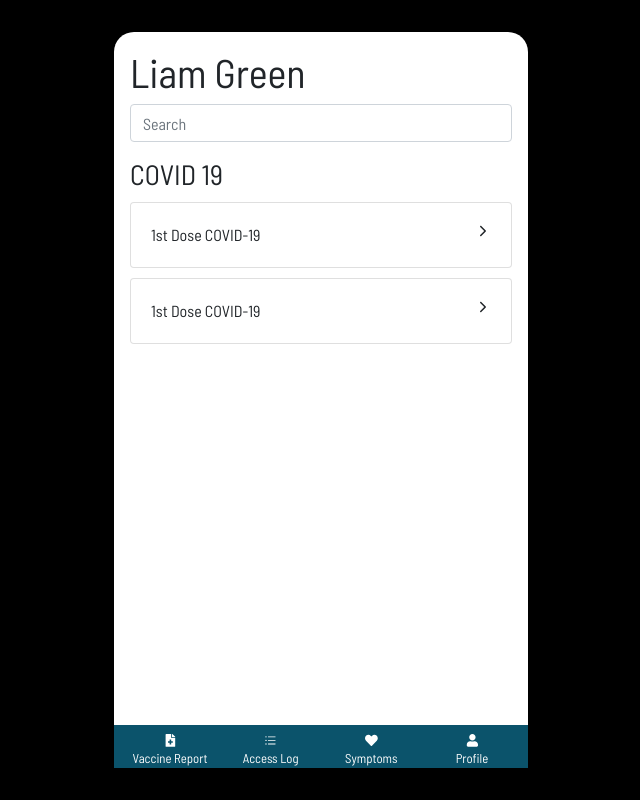
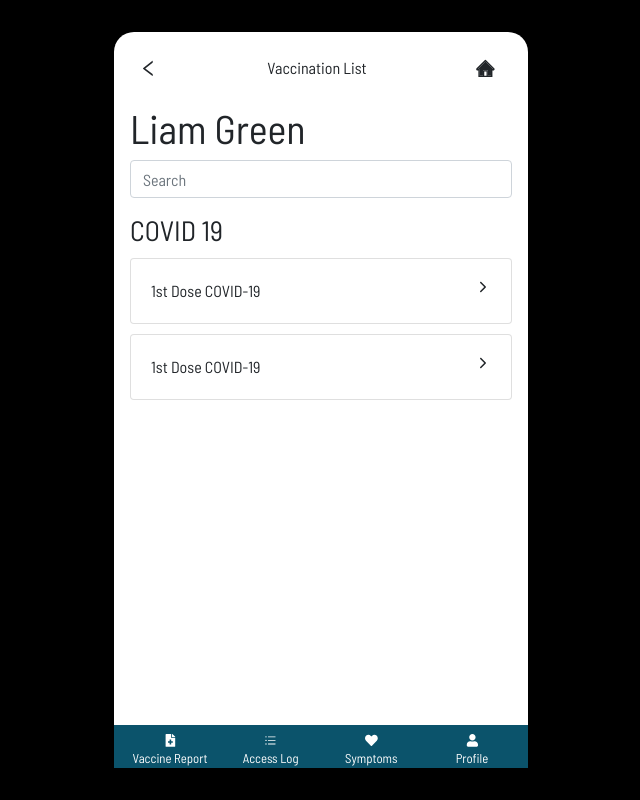
Before and after one commit to Vassport/Vassport-Frontend, a React (Create React App) app: page /vaccineList in a window 1280 px wide. Shown: the whole page, without its empty margins (319-959 px from the left). Built offline with nearby package versions, Linux system fonts and the light colour scheme.

Commit message:
topbar added

```diff
--- a/src/App.css
+++ b/src/App.css
@@ -58,3 +58,14 @@ a {
   text-align: center;
   font-size: 0.8rem;
 }
+.topbar {
+  display: flex;
+  justify-content: space-between;
+  padding: 0.5rem 1rem 0.5rem 0.5rem;
+  margin-bottom: 1rem;
+}
+.topbar svg {
+  margin-top: auto;
+  margin-bottom: auto;
+  font-size: 1.3rem;
+}
--- /dev/null
+++ b/src/components/common-components/topbar.js
@@ -0,0 +1,16 @@
+import React, { Component } from 'react';
+import { Navbar, Nav } from 'react-bootstrap';
+import { NavLink } from 'react-router-dom';
+import { FaFileMedical, FaHeart, FaUser } from 'react-icons/fa';
+import { IoFlower } from 'react-icons/io5';
+import { AiOutlineBars, AiOutlineLeft, AiTwotoneHome } from 'react-icons/ai';
+
+export default function Topbar() {
+  return (
+    <>
+      <div className="topbar">
+        <AiOutlineLeft /> <span>Vaccination List</span> <AiTwotoneHome />
+      </div>
+    </>
+  );
+}
--- a/src/pages/vaccineListPage/vaccineListPage.component.jsx
+++ b/src/pages/vaccineListPage/vaccineListPage.component.jsx
@@ -2,12 +2,13 @@ import React from 'react';
 import { Card, Form } from 'react-bootstrap';
 import { IoIosArrowForward } from 'react-icons/io';
 import NavbarBottom from '../../components/common-components/navbar';
-
+import Topbar from '../../components/common-components/topbar';
 import './vaccineListPage.styles.scss';
 
 const VaccineListPage = () => {
   return (
     <div className="vaccineListPage">
+      <Topbar />
       <h1>Liam Green</h1>
       <Form.Group>
         <Form.Control type="text" placeholder="Search" />
```
Also changed, not shown: src/components/vaccination-list/vaccination-list.js (deleted, +0 -20 lines).
